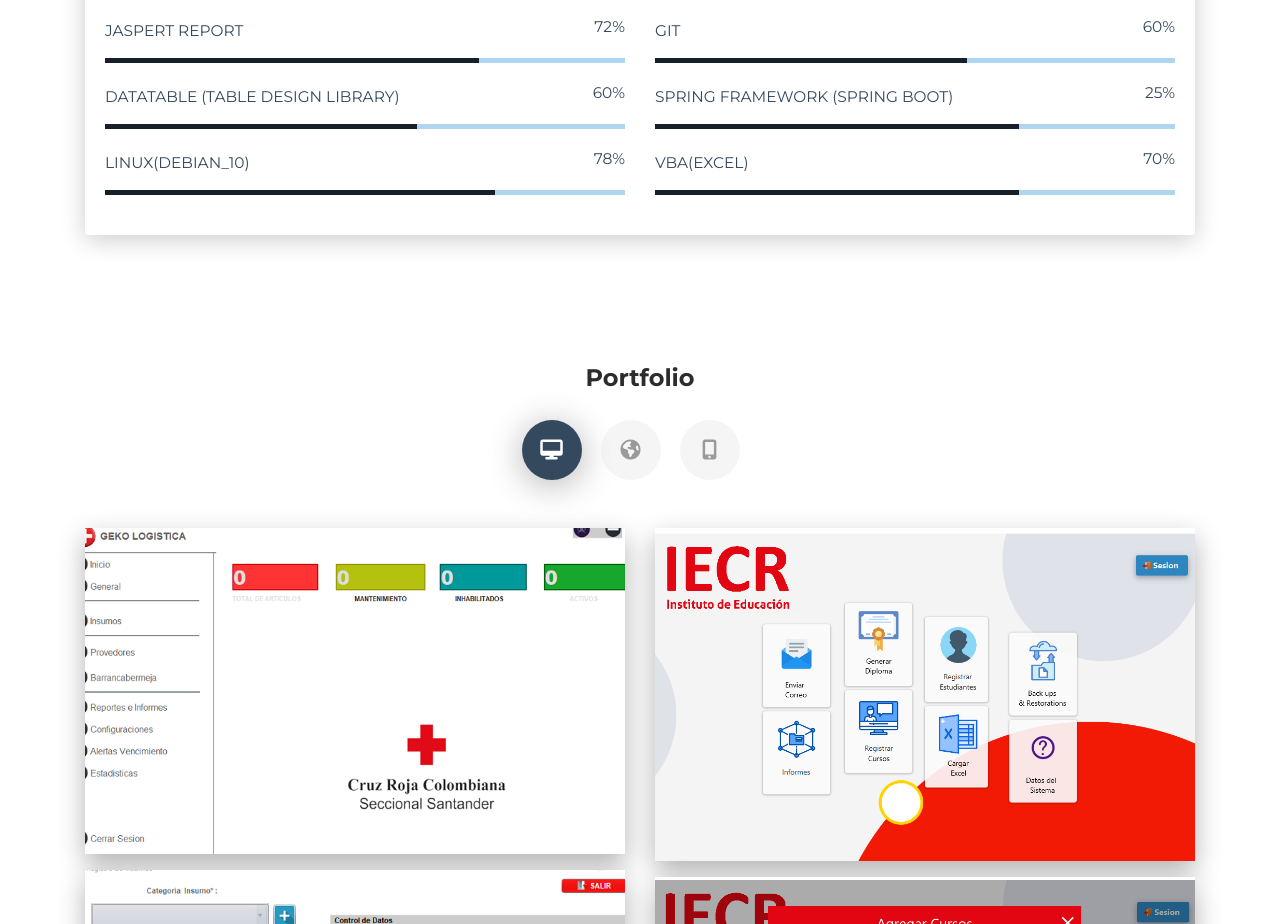
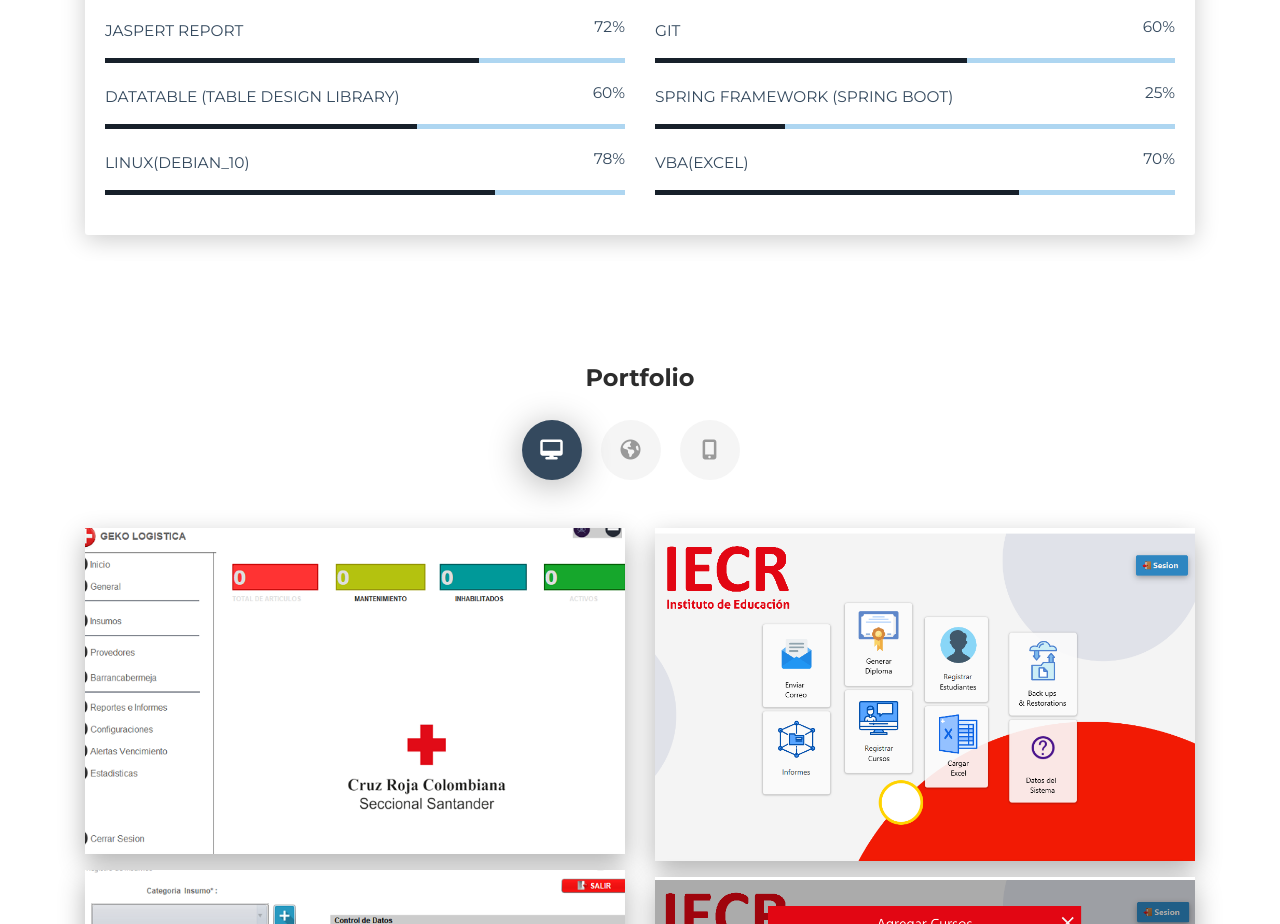
Before and after one commit to ruder12/Portafolio-cv_Ruderneys, a plain HTML site: page index.html in a window 1280 px wide. Shown: the part 1991-2915 px from the top of the page. Drawn offline with Linux system fonts and the light colour scheme.

Commit message:
update index

```diff
--- a/index.html
+++ b/index.html
@@ -223,7 +223,7 @@
             <div class="col-md-6">
               <div class="progress-container progress-primary"><span class="progress-badge">Spring framework (spring boot)</span>
                 <div class="progress">
-                  <div class="progress-bar progress-bar-primary" data-aos="progress-full" data-aos-offset="10" data-aos-duration="2000" role="progressbar" aria-valuenow="60" aria-valuemin="0" aria-valuemax="100" style="width: 70%;"></div><span class="progress-value">25%</span>
+                  <div class="progress-bar progress-bar-primary" data-aos="progress-full" data-aos-offset="10" data-aos-duration="2000" role="progressbar" aria-valuenow="60" aria-valuemin="0" aria-valuemax="100" style="width: 25%;"></div><span class="progress-value">25%</span>
                 </div>
               </div>
             </div>
```
